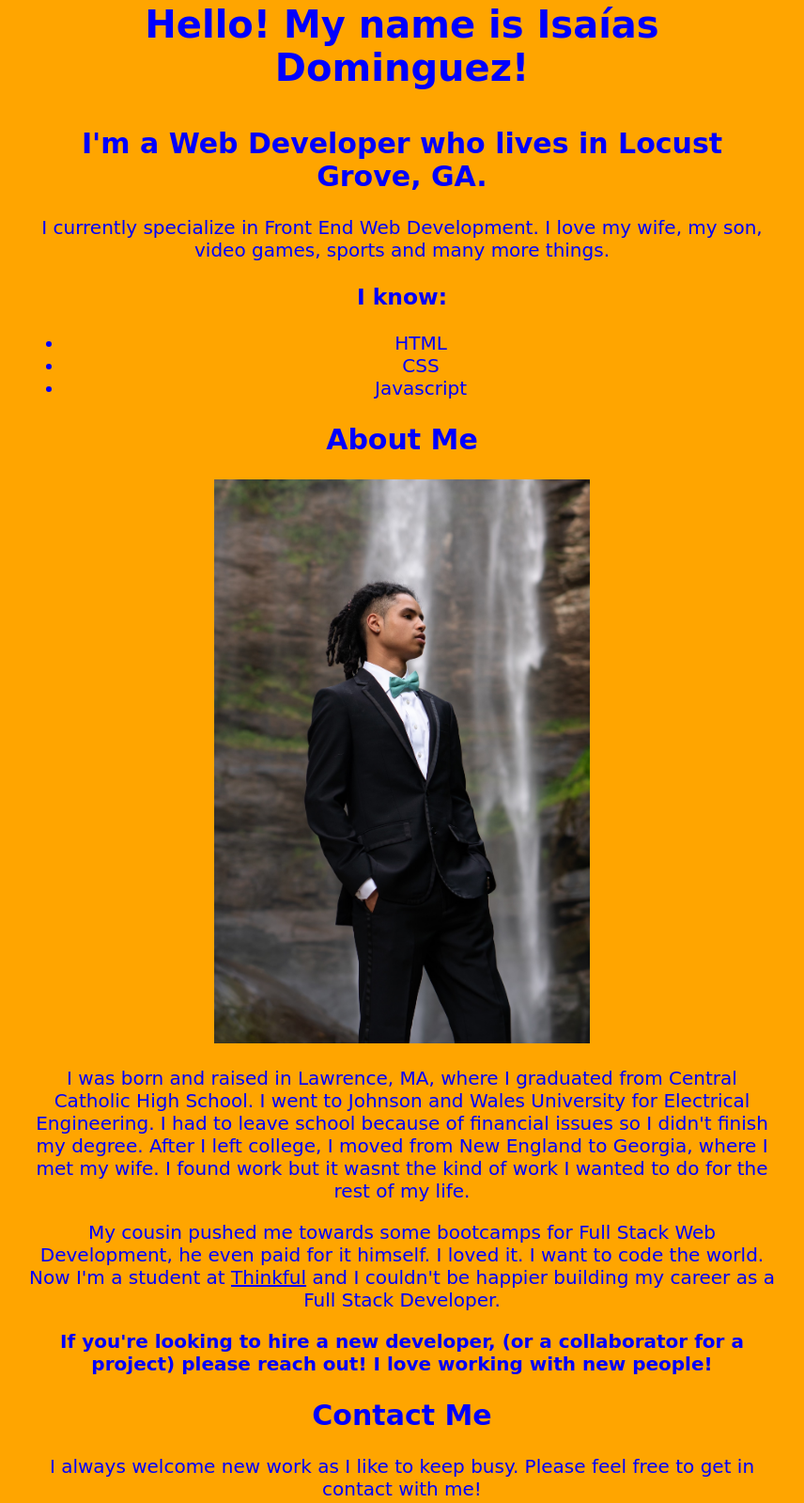
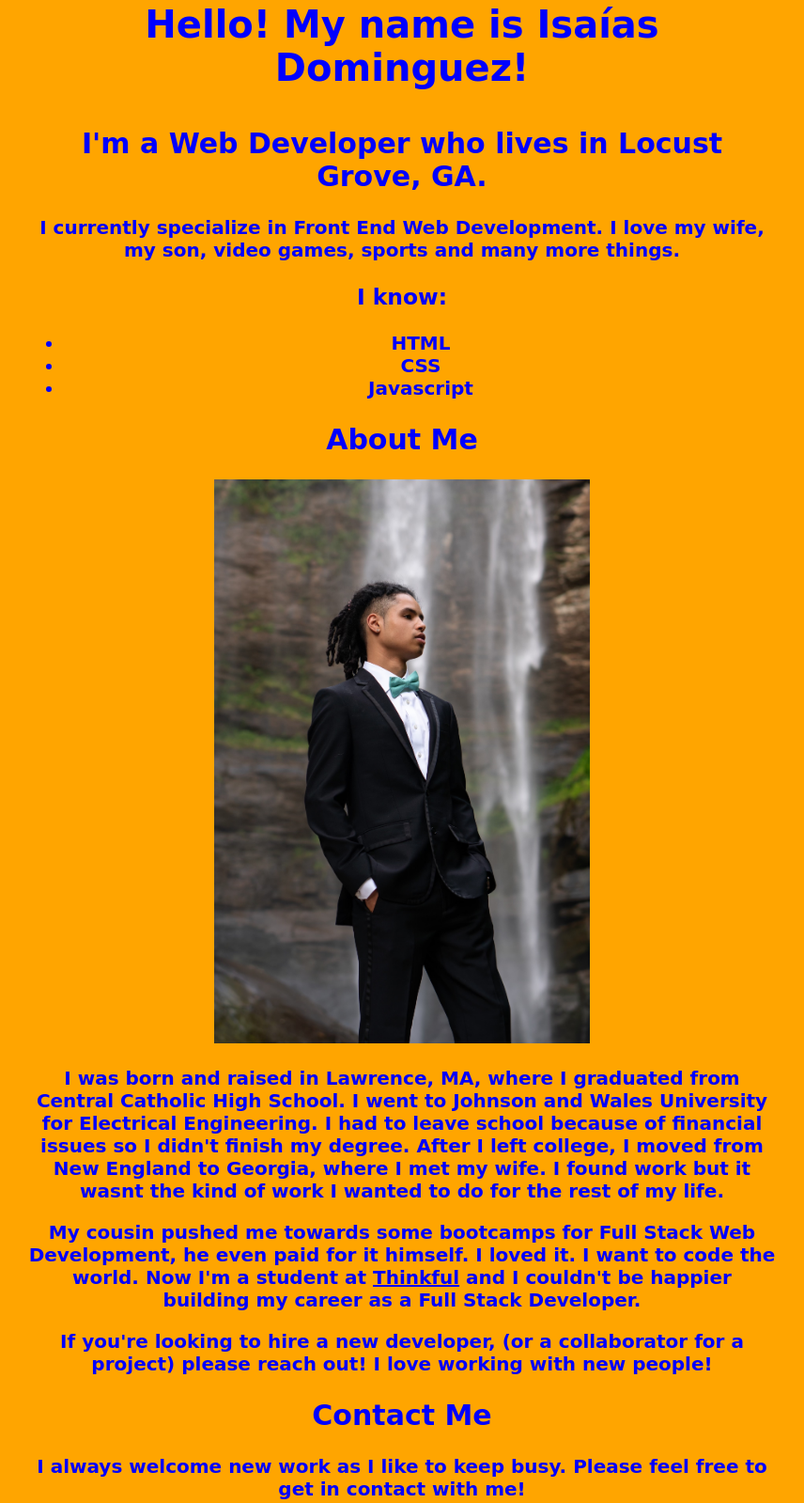
Before and after one commit to IsaiasJD117/IsaiasOfficialWebsite, a plain HTML site: page index.html in a window 1280 px wide. Shown: the part 231-1830 px from the top of the page at 94% size, without its empty margins (212-1068 px from the left). Drawn offline with Linux system fonts and the light colour scheme.

Commit message:
Contrast Issue Revisions + Comments Added

```diff
--- a/index.html
+++ b/index.html
@@ -7,6 +7,7 @@
         <title>Isaías Web Developer</title>
     </head>
     <body>
+        <!--Page Header -->
         <header>
             <div class="IsaiasDeveloperTag">
                 <h1>Isaías The Web Developer</h1>
@@ -15,29 +16,41 @@
 
         </header>
         <hr>
+        <!--Main Content Goes Here -->
             <main>
                 <article>
+                    <!--Introduuce Self -->
                     <section id="Intro">
                         <h1>Hello! My name is Isaías Dominguez!</h1>
                         <h2>I'm a Web Developer who lives in Locust Grove, GA.</h2>
 
-                        <p>I currently specialize in Front End Web Development. I love my wife, my son, video games, sports and many more things.</p>
+                        <strong>
+                            <p>I currently specialize in Front End Web Development. I love my wife, my son, video games, sports and many more things.</p>
+                        </strong>
+                        <!--List of known lanuages, scripts, etc. -->
+                        <h3> I know:</h3>
 
-                        <h3> I know:</h3>
+                        <strong>
                             <ul>
                                 <li>HTML</li>
                                 <li>CSS</li>
                                 <li>Javascript</li>
                             </ul>
+                        </strong>
+
                     </section>
-
+                    <!--Section About Me Tell the audience a little more about you -->
                     <section id="About-Me">
                         <h2>About Me</h2>
                         <img class="profile-pic" src="images/profile-pic.jpg" alt="profile-pic">
-                        <p>I was born and raised in Lawrence, MA, where I graduated from Central Catholic High School. I went to Johnson and Wales University for Electrical Engineering. I had to leave school because of financial issues so I didn't finish my degree. After I left college, I moved from New England to Georgia, where I met my wife. I found work but it wasnt the kind of work I wanted to do for the rest of my life.</p>
+                        <strong>
+                            <p>I was born and raised in Lawrence, MA, where I graduated from Central Catholic High School. I went to Johnson and Wales University for Electrical Engineering. I had to leave school because of financial issues so I didn't finish my degree. After I left college, I moved from New England to Georgia, where I met my wife. I found work but it wasnt the kind of work I wanted to do for the rest of my life.</p>
+                        </strong>
 
-                        <p>My cousin pushed me towards some bootcamps for Full Stack Web Development, he even paid for it himself. I loved it. I want to code the world. Now I'm a student at <a id="thinkful-link" href="https://www.thinkful.com">Thinkful</a> and I couldn't be happier building my career as a Full Stack Developer.</p>
-
+                        <strong>
+                            <p>My cousin pushed me towards some bootcamps for Full Stack Web Development, he even paid for it himself. I loved it. I want to code the world. Now I'm a student at <a id="thinkful-link" href="https://www.thinkful.com">Thinkful</a> and I couldn't be happier building my career as a Full Stack Developer.</p>
+                        </strong>
+                        <!--Let them know your a potential hire or collaborator -->
                         <p>
                             <strong>
                                 If you're looking to hire a new developer, (or a collaborator for a project) please reach out! I love working with new people!
@@ -45,11 +58,14 @@
                         </p>
 
                     </section>
-
+                    <!--Section about how to contact me -->
                     <section id="Contact-Me">
                         <h2>Contact Me</h2>
-                        <p>I always welcome new work as I like to keep busy. Please feel free to get in contact with me!</p>
 
+                        <strong>
+                            <p>I always welcome new work as I like to keep busy. Please feel free to get in contact with me!</p>
+                        </strong>
+                        <!--Contact Links -->
                         <ol>
                             <li>
                             <a id="Email-Me" href="mailto:isaiasthewebdeveloper@gmail.com">Email Me</a>
@@ -71,7 +87,7 @@
 
 
                     </section>
-
+                    <!--Google Maps of My Location-->
                     <section id="Google-Maps">
                         <h1>My Location</h1>
                         <iframe src="https://www.google.com/maps/embed?pb=!1m18!1m12!1m3!1d53330.0963989255!2d-84.13705842987578!3d33.341526585984674!2m3!1f0!2f0!3f0!3m2!1i1024!2i768!4f13.1!3m3!1m2!1s0x88f45cd5b93aec49%3A0x454f470ecf114b4d!2sLocust%20Grove%2C%20GA!5e0!3m2!1sen!2sus!4v1650642420716!5m2!1sen!2sus" width="600" height="450" style="border:0;" allowfullscreen="" loading="lazy" referrerpolicy="no-referrer-when-downgrade"></iframe>
--- a/style.css
+++ b/style.css
@@ -1,3 +1,4 @@
+/*Style Header*/
 header {
     background-color: #ffa500;
     color:#0000FF;
@@ -20,6 +21,8 @@ article {
     border-left: 10px;
     width: 800px;
 }
+/*Styles parent HTML element*/
+
 html {
     background-color: #FFA500;
 }
@@ -37,6 +40,8 @@ ol {
     font-family: Comic Sans MS, cursive;
 }
 
+/*Styles for Links */
+
 a:link { color: blue; }
 a:visited { color: red; }
 a:hover { color: green; }
@@ -45,6 +50,7 @@ a:active { color: purple; }
 body h1 {
     font-size: 40px;
 }
+/* Styles profile-pic image*/
 .profile-pic {
     width: 400px;
     height; 600px;
```
